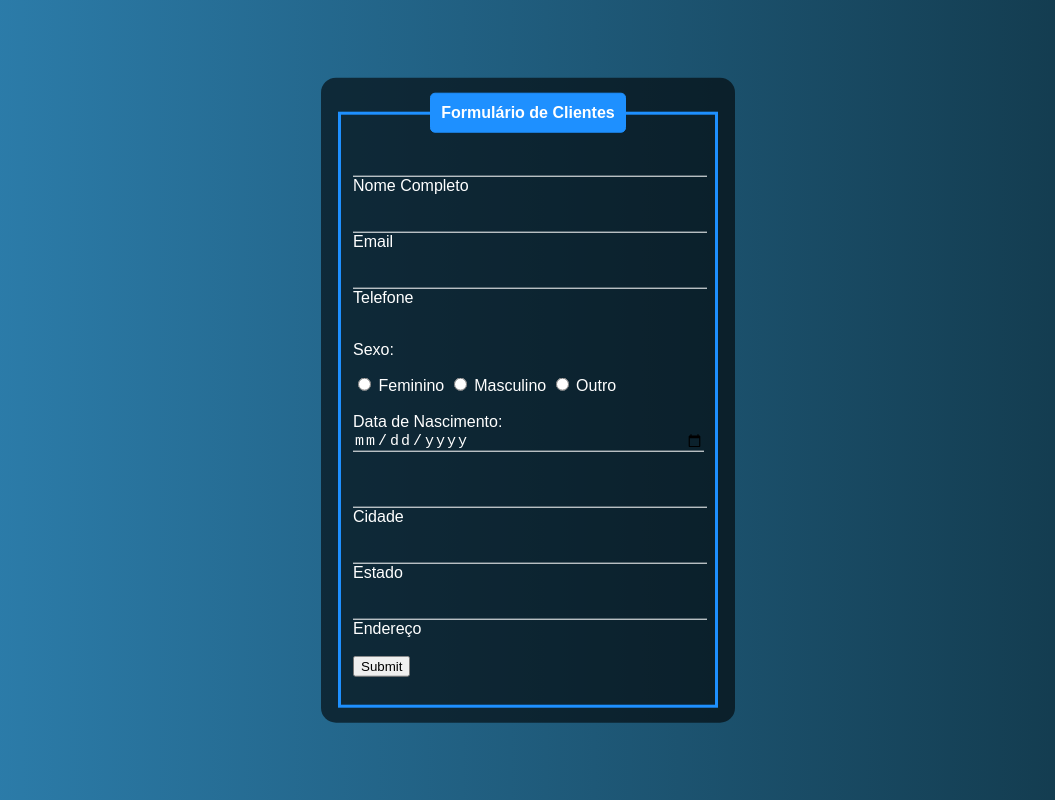
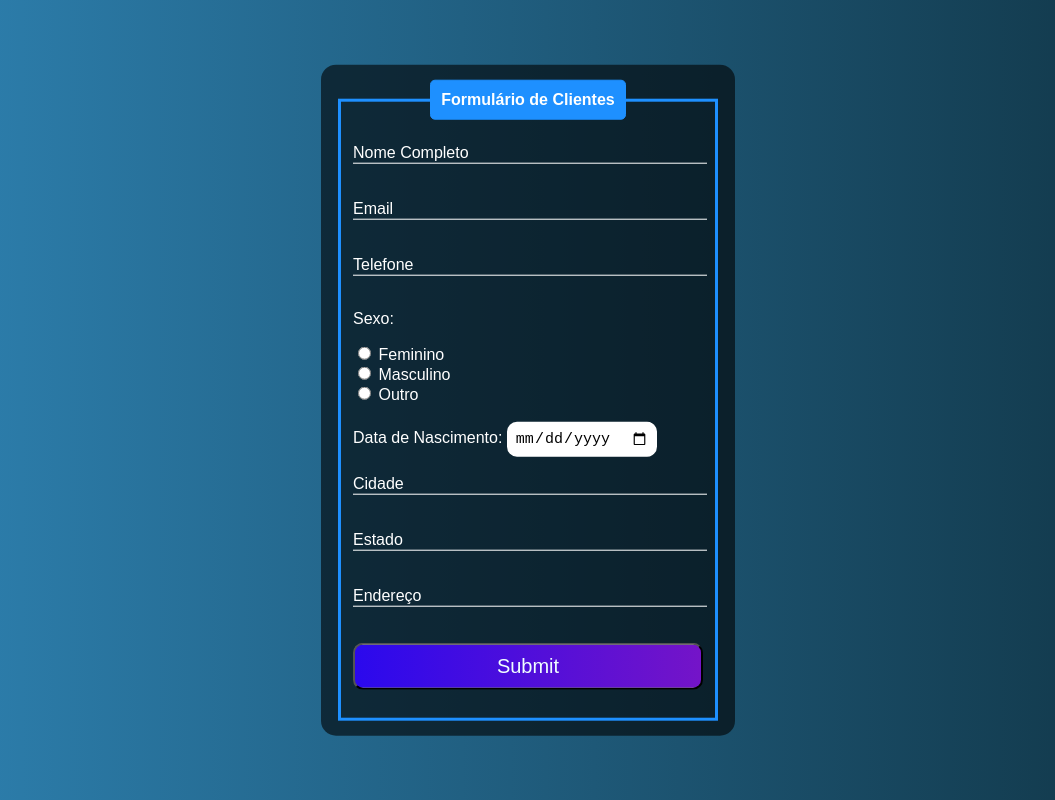
Before and after one commit to MathChiarello/Formulario_GN, a plain HTML site: page Formulario-GN/index.html in a window 1280 px wide. Shown: the whole page, without its empty margins (112-1167 px from the left). Drawn offline with Linux system fonts and the light colour scheme.

Commit message:
update all and create estudos

```diff
--- /dev/null
+++ b/Estudos/reset.css
@@ -0,0 +1,14 @@
+* {
+    margin: 0;
+    padding: 0;
+    border: 0;
+}
+
+body{
+    font-family: "Open Sans" , sans-serif;
+    font-size: 25px;
+}
+
+ul,li,ol{
+    list-style: none;
+}
--- a/Formulario-GN/index.html
+++ b/Formulario-GN/index.html
@@ -1,11 +1,12 @@
 <!DOCTYPE html>
-<html lang="en">
+<html lang="pt-br">
 <head>
     <meta charset="UTF-8">
     <meta http-equiv="X-UA-Compatible" content="IE=edge">
     <meta name="viewport" content="width=device-width, initial-scale=1.0">
     <title>Formulário | GN</title>
     <link rel="stylesheet" href="style.css">
+
 </head>
 <body>
     <div class="box">
@@ -13,45 +14,45 @@
             <fieldset>
                 <legend><b>Formulário de Clientes</b></legend>
                 <br>
-                <div class="inputbox">
+                <div class="inputBox">
                     <input type="text" name="nome" id="nome" class="inputUser" required>
                     <label for="nome" class="labelInput">Nome Completo</label>
                 </div>
                 <br><br>
-                <div class="inputbox">
-                    <input type="email" name="email" id="email" class="inputUser" required>
+                <div class="inputBox">
+                    <input type="text" name="email" id="email" class="inputUser" required>
                     <label for="email" class="labelInput">Email</label>
                 </div>
                 <br><br>
-                <div class="inputbox">
+                <div class="inputBox">
                     <input type="tel" name="telefone" id="telefone" class="inputUser" required>
                     <label for="telefone" class="labelInput">Telefone</label>
                 </div>
-                <br><br>
+                <br>
                 <p>Sexo:</p>
                 <input type="radio" name="genero" id="feminino" value="feminino">
                     <label for="feminino">Feminino</label>
+                    <br>
                 <input type="radio" name="genero" id="masculino" value="masculino">
                     <label for="masculino">Masculino</label>
+                    <br>
                 <input type="radio" name="genero" id="outro" value="outro">
                     <label for="outro">Outro</label>
                 <br><br>
-                <div class="inputbox">
-                    <label for="dt_nasc">Data de Nascimento:</label>
-                    <input type="date" name="dt_nasc" id="dt_nasc" class="inputUser" required>
-                </div>
+                <label for="dt_nasc">Data de Nascimento:</label>
+                <input type="date" name="dt_nasc" id="dt_nasc" required>
                 <br><br>
-                <div class="inputbox">
+                <div class="inputBox">
                     <input type="text" name="cidade" id="cidade" class="inputUser" required>
                     <label for="cidade" class="labelInput">Cidade</label>
                 </div>
                 <br><br>
-                <div class="inputbox">
+                <div class="inputBox">
                     <input type="text" name="estado" id="estado" class="inputUser" required>
                     <label for="estado" class="labelInput">Estado</label>
                 </div>
                 <br><br>
-                <div class="inputbox">
+                <div class="inputBox">
                     <input type="text" name="endereco" id="endereco" class="inputUser" required>
                     <label for="endereco" class="labelInput">Endereço</label>
                 </div>
--- a/Formulario-GN/style.css
+++ b/Formulario-GN/style.css
@@ -1,10 +1,11 @@
 body{
-    color: white;
+
     font-family: Arial, Helvetica, sans-serif;
     background-image: linear-gradient(to right , rgb(46, 130, 178) , rgb(17,54,71));
 }
 
 .box{
+    color: white;
     background-color: rgba(0,0,0,0.6);
     position: absolute;
     top: 50%;
@@ -46,7 +47,42 @@ legend{
 
 .labelInput{
     position: absolute;
-
+    top: 0px;
+    left: 0px;
     pointer-events: none;
     transition: .5s;
 }
+
+.inputUser:focus ~ .labelInput,
+.inputUser:valid ~ .labelInput{
+    top: -20px;
+    font-size: 12px;
+    color: dodgerblue;
+}
+
+.inputBox:active{
+    color: blueviolet;
+}
+
+#dt_nasc{
+    border: none;
+    padding: 8px;
+    border-radius: 10px;
+    outline: none;
+    font-size: 15px;
+}
+
+#submit{
+    background-image: linear-gradient(to right , rgb(43, 9, 237) , rgb(116, 20, 200));
+    color: azure;
+    font-size: 20px;
+    outline: none;
+    width: 100%;
+    border-radius: 10px;
+    padding: 10px;
+    cursor: pointer;
+}
+
+#submit:hover{
+    background-image: linear-gradient(to right , rgb(32, 8, 169) , rgb(81, 15, 139));
+}
```
Also changed, not shown: Estudos/display.css (added, +24 -0 lines), Estudos/index.html (added, +18 -0 lines).
